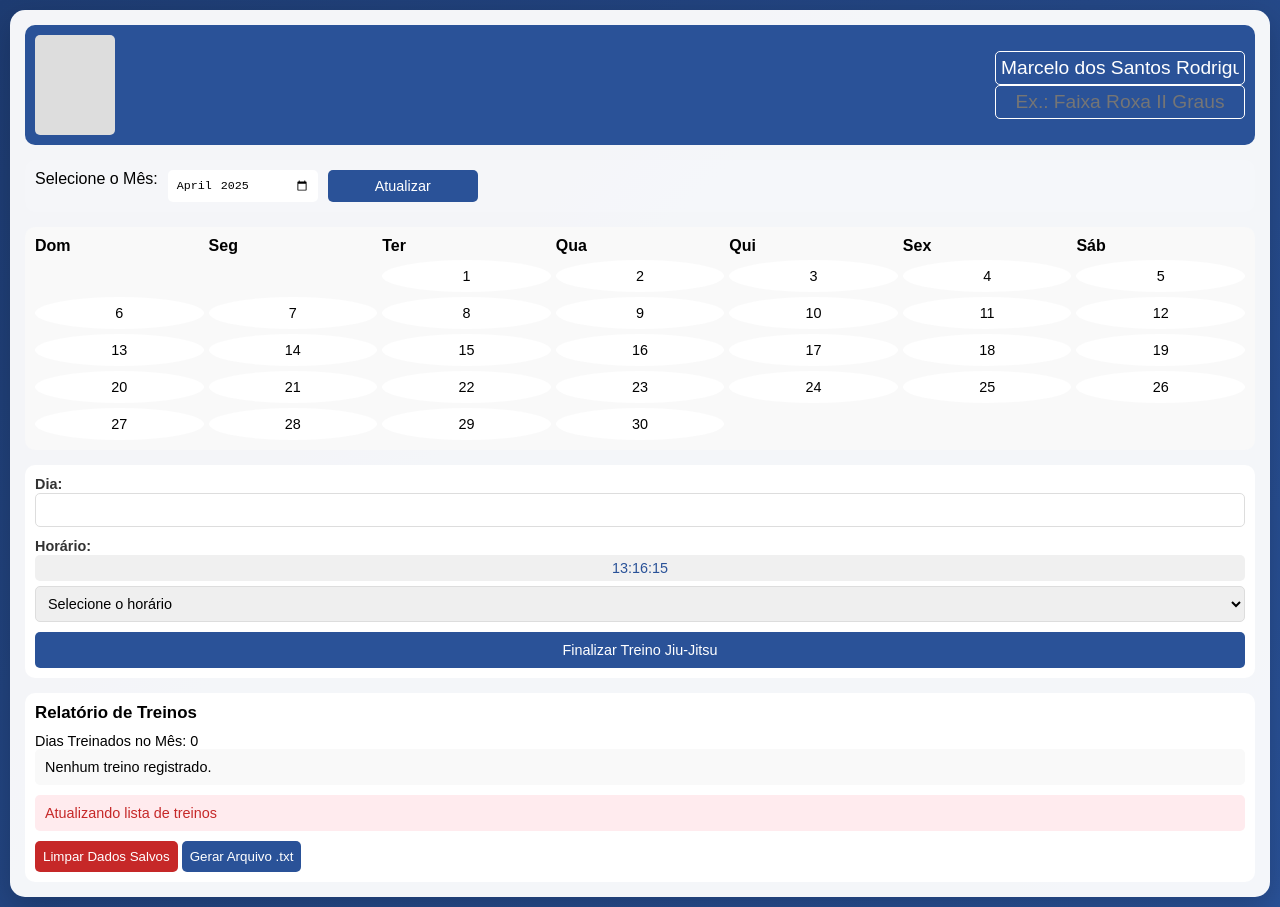
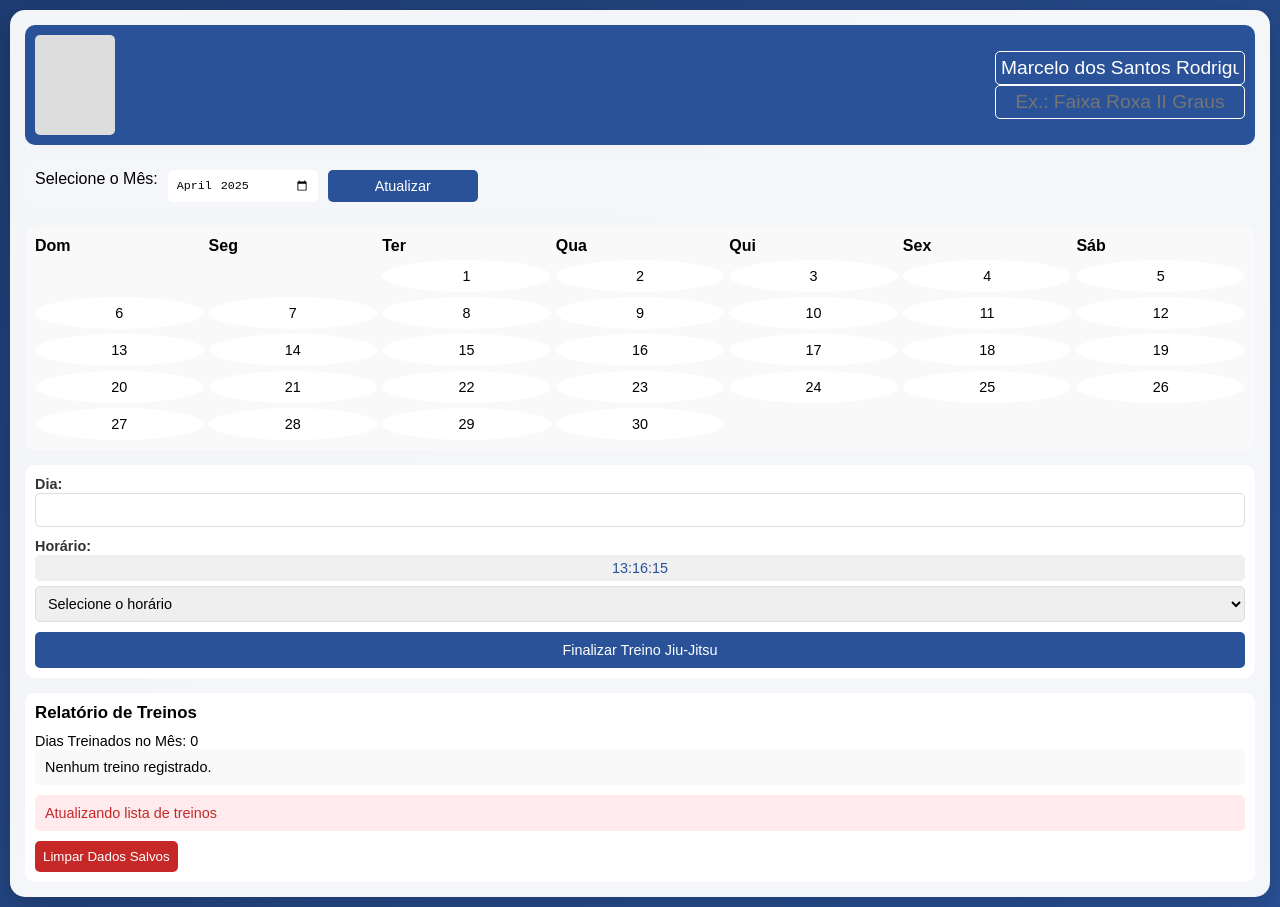
Before and after one commit to silva30pr/approdrigues, a plain HTML site: page index.html in a window 1280 px wide. Drawn offline with Linux system fonts and the light colour scheme.

Commit message:
Update index.html

```diff
--- a/index.html
+++ b/index.html
@@ -201,18 +201,14 @@
             display: none;
         }
 
-        #clear-storage, #generate-txt {
+        #clear-storage {
             margin-top: 10px;
             padding: 8px;
-            background: #2a5298;
+            background: #c62828;
             color: white;
             border: none;
             border-radius: 5px;
             cursor: pointer;
-        }
-
-        #clear-storage {
-            background: #c62828;
         }
 
         @media (max-width: 600px) {
@@ -300,7 +296,6 @@
             <div id="trainings"></div>
             <div id="debug-message"></div>
             <button id="clear-storage" onclick="clearStorage()">Limpar Dados Salvos</button>
-            <button id="generate-txt" onclick="generateTxt()">Gerar Arquivo .txt</button>
         </div>
     </div>
 
@@ -328,66 +323,6 @@
             } catch (error) {
                 console.error('Erro ao limpar dados:', error);
                 showDebugMessage('Erro ao limpar dados: ' + error.message);
-            }
-        }
-
-        // Função para gerar arquivo .txt
-        function generateTxt() {
-            try {
-                let schedules = getSchedules();
-                let textContent = '';
-                let hasData = false;
-                const maxWidth = 50; // Largura máxima do quadrado (ajustável)
-
-                // Função para criar linha de borda
-                const createBorder = () => '*'.repeat(maxWidth) + '\n';
-
-                // Função para formatar linha com padding
-                const formatLine = (label, value) => {
-                    const formattedValue = `_**${value}**_`; // Itálico e negrito
-                    const line = `${label} ${formattedValue}`;
-                    const padding = ' '.repeat(maxWidth - line.length - 3);
-                    return `* ${line}${padding}*\n`;
-                };
-
-                textContent += createBorder();
-                for (const date in schedules) {
-                    if (Array.isArray(schedules[date])) {
-                        schedules[date].forEach(schedule => {
-                            hasData = true;
-                            textContent += formatLine('Aluno:', schedule.name);
-                            textContent += formatLine('Faixa/Grau:', schedule.graduation);
-                            textContent += formatLine('Data:', schedule.date);
-                            textContent += formatLine('Horário:', schedule.time);
-                            textContent += formatLine('Tipo:', schedule.type);
-                            textContent += createBorder();
-                        });
-                    }
-                }
-
-                if (!hasData) {
-                    const message = 'Nenhum treino registrado.';
-                    const padding = ' '.repeat(maxWidth - message.length - 3);
-                    textContent += `* ${message}${padding}*\n`;
-                    textContent += createBorder();
-                }
-
-                // Criar e baixar o arquivo .txt
-                const blob = new Blob([textContent], { type: 'text/plain' });
-                const url = URL.createObjectURL(blob);
-                const a = document.createElement('a');
-                a.href = url;
-                a.download = 'relatorio_treinos.txt';
-                document.body.appendChild(a);
-                a.click();
-                document.body.removeChild(a);
-                URL.revokeObjectURL(url);
-
-                showDebugMessage('Arquivo .txt gerado com sucesso');
-            } catch (error) {
-                console.error('Erro ao gerar arquivo .txt:', error);
-                showDebugMessage('Erro ao gerar arquivo .txt: ' + error.message);
-                alert('Erro ao gerar arquivo .txt: ' + error.message);
             }
         }
 
```
